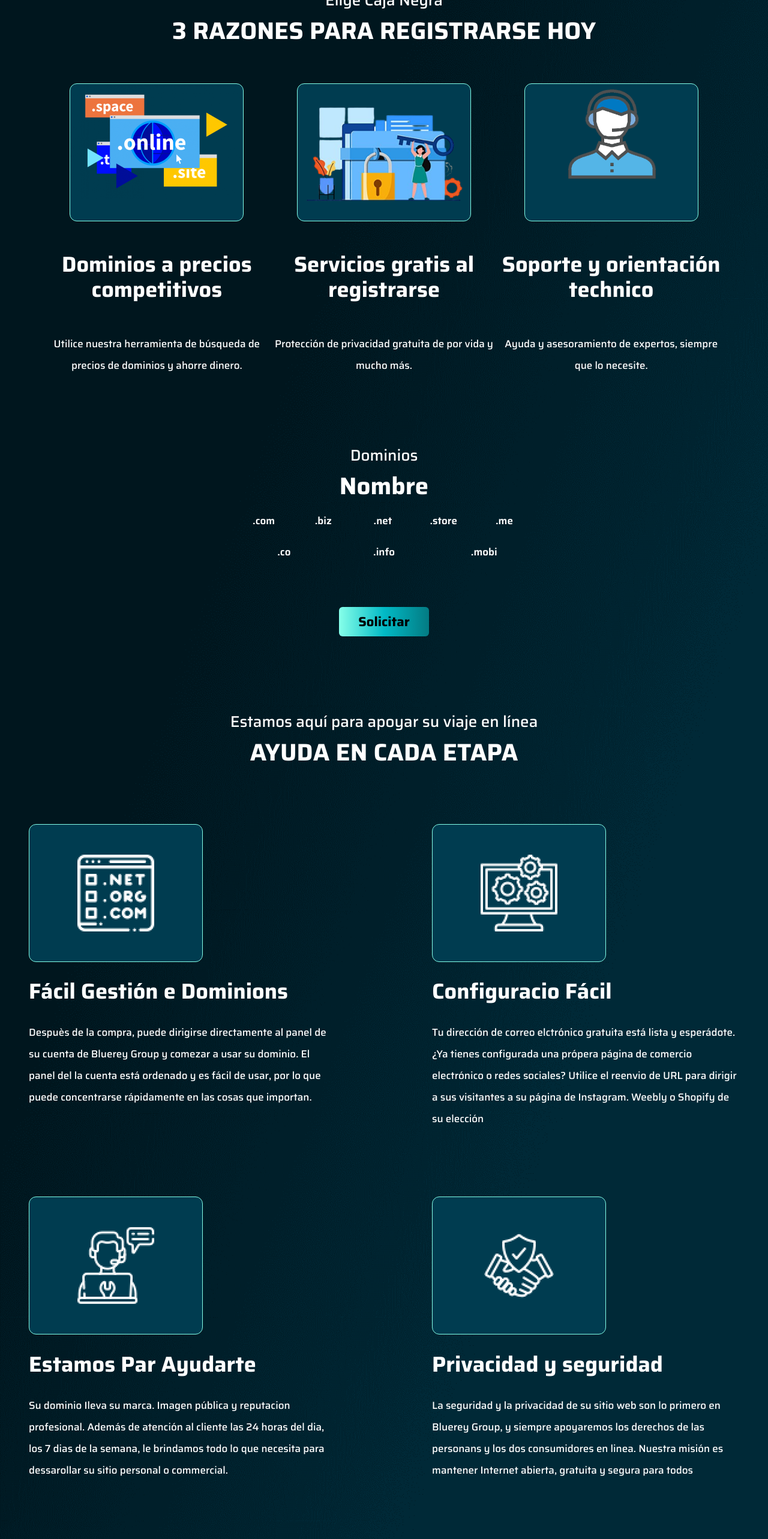
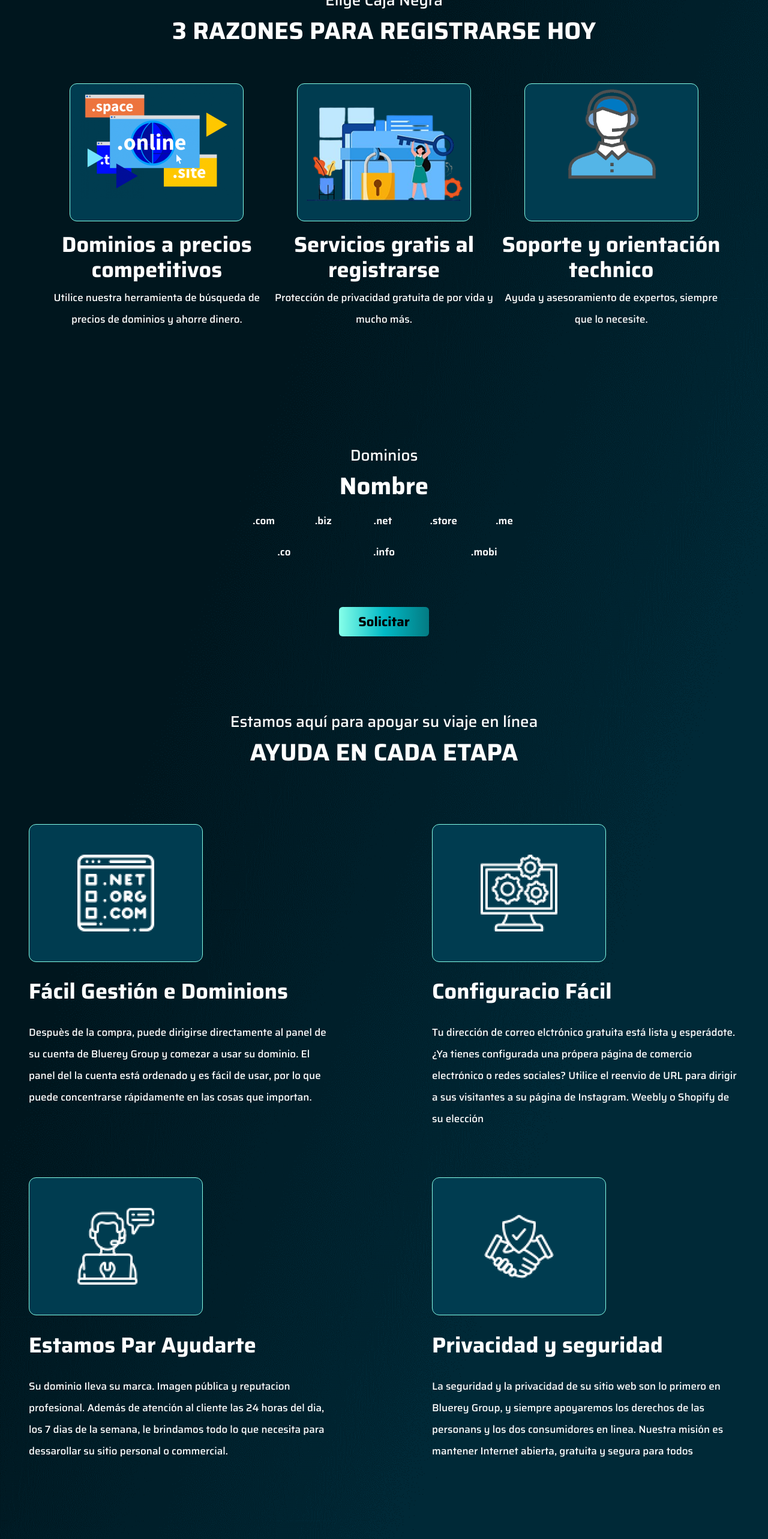
Before and after one commit to Palnetguy/caja-negra-frontend, a React (Create React App) app: page /dominos in a window 1280 px wide. Shown: the part 860-3426 px from the top of the page at 60% size. Built offline with nearby package versions, Linux system fonts and the light colour scheme.

Commit message:
fixed space issues

```diff
--- a/src/pages/solicitar_page.jsx
+++ b/src/pages/solicitar_page.jsx
@@ -89,7 +89,7 @@ const QuieresSaber = () => {
         </div>
       </div>
 
-      <h1 className="title" style={{marginBottom: '2em'}}>SOLICITA TUS SERVICIOS</h1>
+      <h1 className="title" style={{marginBottom: '1.2em'}}>SOLICITA TUS SERVICIOS</h1>
       <div className="form" >
 
         <input type="text" placeholder="Nombre completo" value={name}
--- a/src/styles/contactus_page.css
+++ b/src/styles/contactus_page.css
@@ -85,7 +85,7 @@
   /* line-height: 36px; 128.571% */
 }
 .contactus_page .contactus_pageop .contact_form > h1 {
-  margin-bottom: 2em;
+  margin-bottom: 1.2em;
 }
 .contactus_page .contactus_pageop .contact_form input {
   border-radius: 4px;
--- a/src/styles/data_services_page.css
+++ b/src/styles/data_services_page.css
@@ -58,7 +58,9 @@
 }
 .data_services .data_services_op > h1 {
   /* width: 500px; */
-  margin:3em auto;
+  /* margin:3em auto; */
+  margin-top: 2em;
+  margin-bottom: 0.5em;
 
 }
 .data_services .data_services_op > .data_serv_container {
--- a/src/styles/desarollo_page.css
+++ b/src/styles/desarollo_page.css
@@ -59,7 +59,7 @@
 .desarollo_page .desarollo_each_cont {
   display: flex;
   flex-wrap: wrap;
-  margin-top:6em;
+  margin-top:4em;
 }
 .desarollo_page .desarollo_each {
   border-radius: 12px;
@@ -487,6 +487,10 @@ desarollo_page .desarollo .desarollo_each_cont .desarollo_bottom_each .align > h
 .desarollo_page .desarollo .desarollo_each_cont .desarollo_bottom_each .align .desc > a > button {
 margin-left: 2em;
 }
+
+.desarollo_page .desarollo_each_cont {
+  margin-top: 1em;
+}
 }
 
 
--- a/src/styles/home_page.css
+++ b/src/styles/home_page.css
@@ -359,7 +359,7 @@ width: 229px;
   font-family: 700;
   color: #ffffff;
   text-align: center;
-  margin-bottom: 2em;
+  margin-bottom: 0em;
 }
 .home_page .services > h2 {
   font-size: 26px;
@@ -1664,7 +1664,7 @@ margin-top: 5em; */
     padding: 2.5em 2.5em;
     overflow: hidden;
     transition: 0.5s;
-    margin-bottom: 5em;
+    margin-bottom: 2em;
   }
   .home_page .services .oferta > .ofertas_container .each_ofertas > .bgSpan {
   width: 100%;
@@ -1910,7 +1910,7 @@ margin-top: 5em; */
 .home_page .vps.sus {
   display: flex;
   justify-content: space-between;
-  margin-top: 5em;
+  margin-top: -1.5em;
   padding: 1.5em;
   flex-direction: row-reverse;
   width: auto;
--- a/src/styles/hosting_page.css
+++ b/src/styles/hosting_page.css
@@ -104,7 +104,7 @@ height: 230px;
   font-style: normal;
   font-weight: 700;
   /* line-height: 42px; 116.667% */
-  margin: 1em 0;
+  margin: 0.3em 0;
   min-width: 236px;
   width:auto;
   min-height: 42px;
--- a/src/styles/registra_dominio.css
+++ b/src/styles/registra_dominio.css
@@ -132,12 +132,14 @@ height: 230px;
   font-size: 26px;
   font-style: normal;
   font-weight: 700;
-  margin: 0.5em 0;
+  /* margin: 0.5em 0; */
   font-family: Saira;
   font-size: 36px;
   font-weight: 700;
   line-height: 42px;
   text-align: center;
+  padding-top: 0.5em;
+  padding-bottom: 0.2em;
 
 }
 .register_domino .register_domino_op .register_domin_each p {
@@ -185,7 +187,7 @@ font-size: 17px;
   flex-direction: column;
   align-items: flex-start;
   /* justify-content: center; */
-  margin-bottom: 3.5em;
+  margin-bottom: 1.5em;
   height: 512px;
   margin-top: 3.5em;
 }
@@ -393,8 +395,7 @@ font-size: 17px;
     display: flex;
     flex-direction: column;
     flex-wrap: nowrap;
-    align-content: space-between;
-    justify-content: space-between;
+    /* justify-content: space-evenly; */
     align-items: center;
 }
 
--- a/src/styles/servidores_page.css
+++ b/src/styles/servidores_page.css
@@ -150,7 +150,7 @@
 
 .servidores_page .servidores_op .nuestros > h2{
   text-align: start;
-  margin-top: 4em;
+  margin-top: 2em;
 }
 .servidores_page .servidores_op .nuestros > h1 {
   text-align: start;
```
Lines whose indentation alone changed are shown as unchanged.
